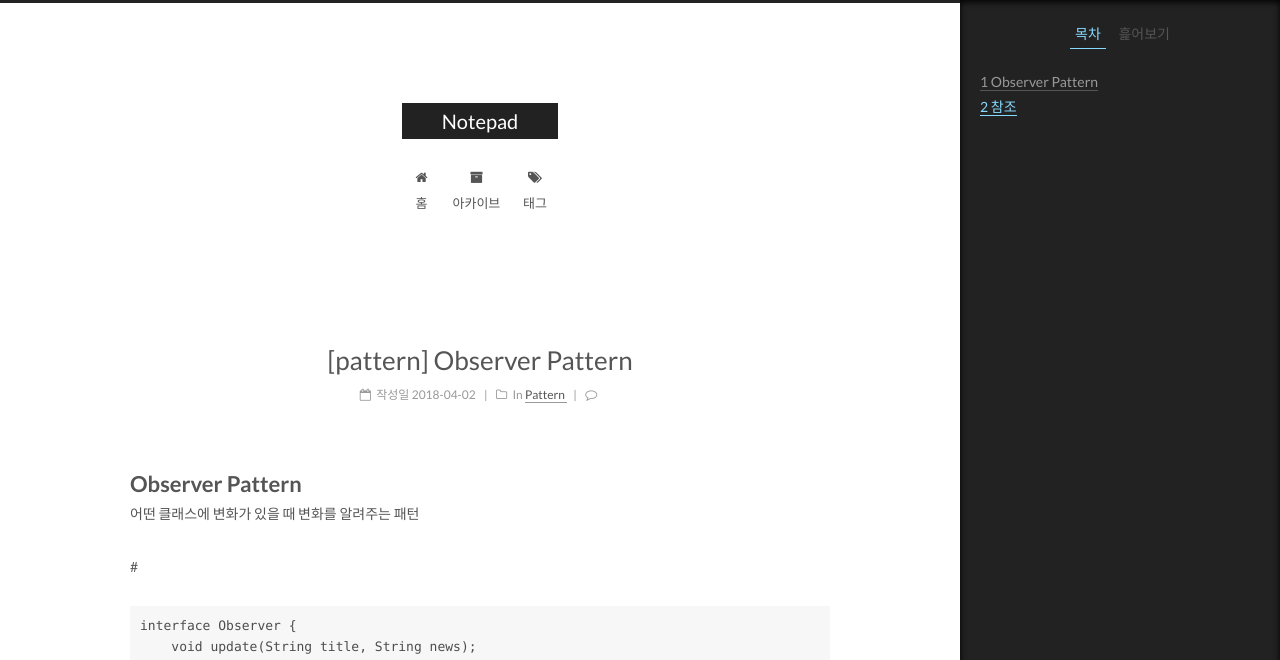
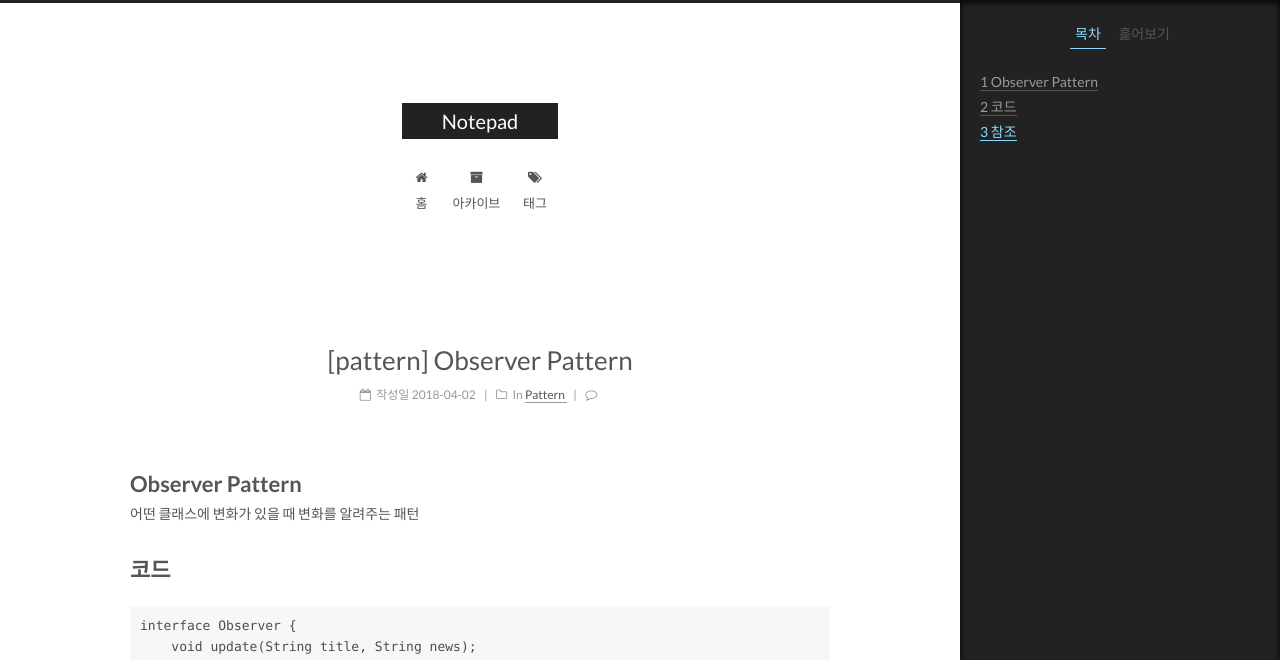
Before and after one commit to KimBoWoon/KimBoWoon.github.io, a Jekyll site: the page built from _posts/2018-04-02-observer-pattern.md, in a window 1280 px wide. Shown: the top 660 px of the page. Built offline with Jekyll 4.4.1, drawn with Linux system fonts in a browser that asks for light colours; comment, search, counter and statistics services are not loaded.

Commit message:
Update 2018-04-02-observer-pattern.md

````diff
--- a/_posts/2018-04-02-observer-pattern.md
+++ b/_posts/2018-04-02-observer-pattern.md
@@ -8,7 +8,7 @@ categories:
 # Observer Pattern
 어떤 클래스에 변화가 있을 때 변화를 알려주는 패턴
 
-#
+# 코드
 ```
 interface Observer {
     void update(String title, String news);
````
